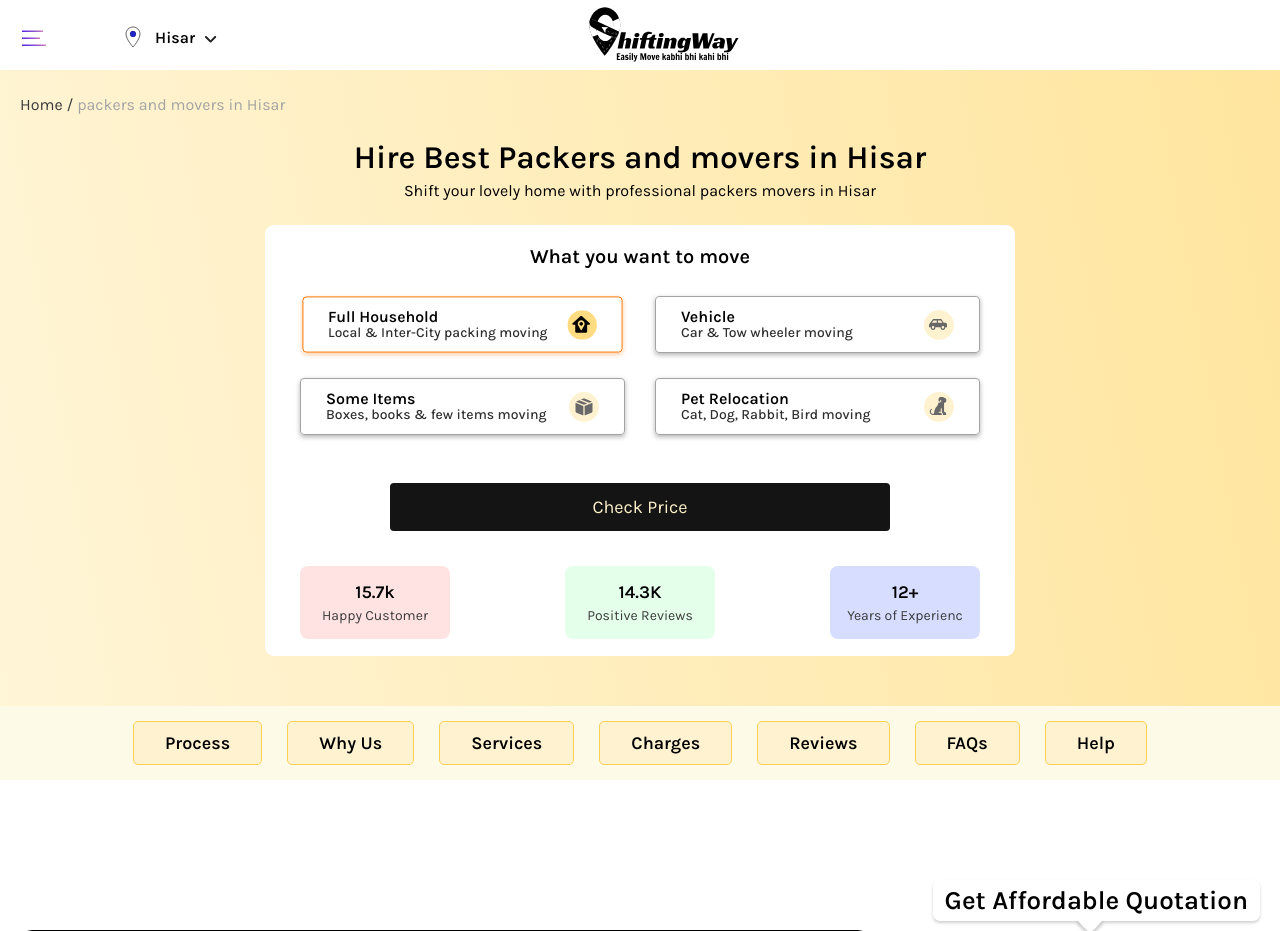
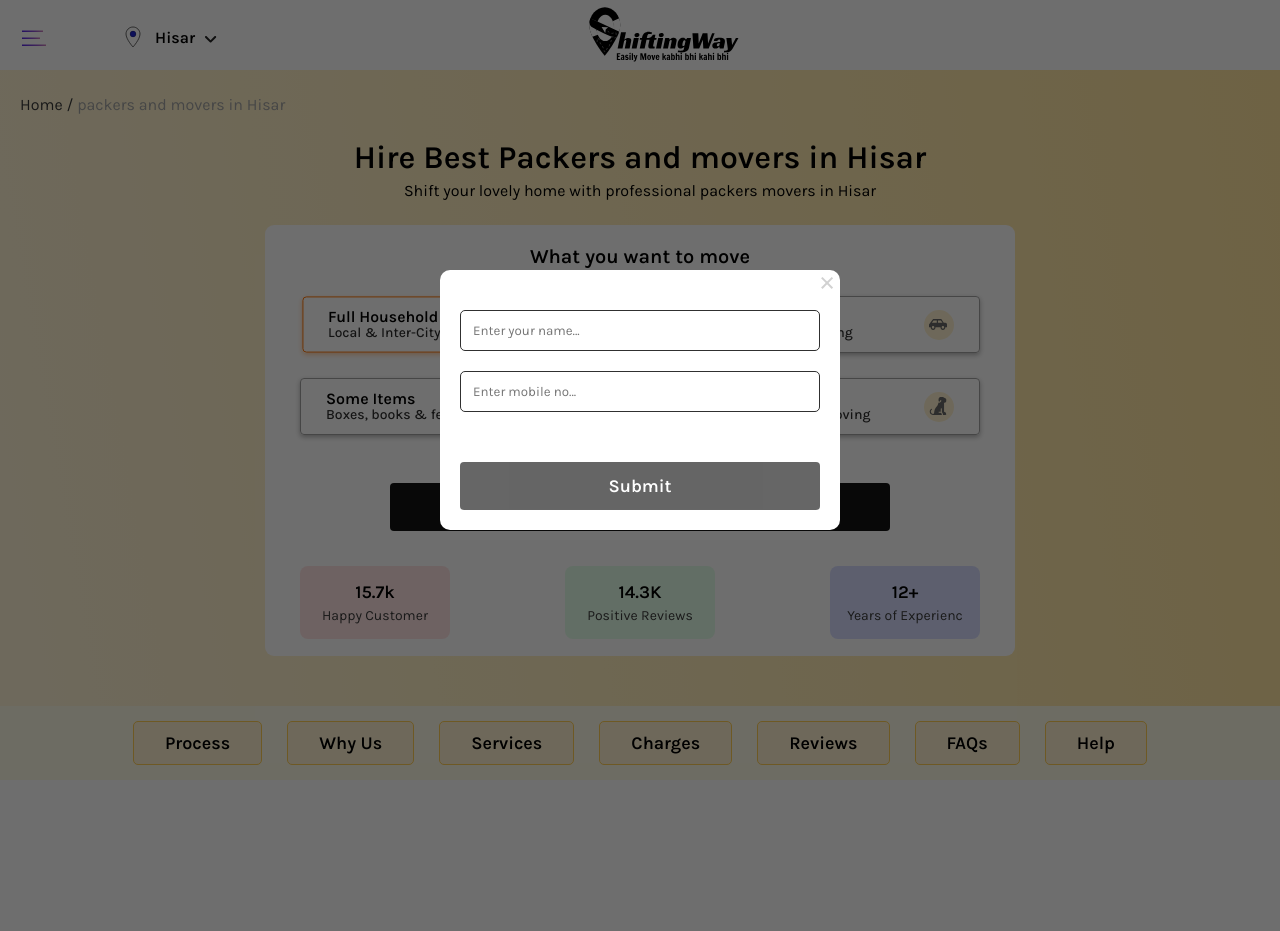
Before and after one commit to DevendersinghRajput/sfting-wy, a PHP site: page /packers-and-movers-in-hisar in a window 1280 px wide. Shown: the top 931 px of the page. After the commit the page ends 765 px from the top, so only its background shows below. Run offline with PHP 8.4, Linux system fonts and the light colour scheme; some web fonts are replaced.

Commit message:
new popup add in 4s visibale

```diff
--- a/include/form-popup.php
+++ b/include/form-popup.php
@@ -21,3 +21,27 @@
         </form>
 </div>
 <!-- ========= form pop - up clsoe ============ -->
+
+
+
+<div class="phone_no_send_popup" id="main_form_popup" style="display: none;">
+    <form class="phone_no_pop_form" action="include/mail">
+        <input type="text" id="name" name="name" placeholder="Enter your name..." autocomplete="off">
+        <input required="required" type="number" id="PhoneNumber" name="PhoneNumber" placeholder="Enter mobile no..." pattern="^[6789]\d{9}$" autocomplete="off">
+        <button type="submit" class="form-triged-pop-btn">Submit</button>
+        <div class="close_form_btn" id="close_pop_up"></div>
+    </form>
+</div>
+<!-- ========= form pop - up clsoe ============ -->
+
+<script>
+    document.addEventListener("DOMContentLoaded", function () {
+        setTimeout(function () {
+            document.getElementById('main_form_popup').style.display = 'flex';
+        }, 4000);
+    });
+
+    document.getElementById('close_pop_up').addEventListener('click', function () {
+        document.getElementById('main_form_popup').style.display = 'none';
+    });
+</script>
--- a/packers-and-movers-in-hisar.php
+++ b/packers-and-movers-in-hisar.php
@@ -99,6 +99,83 @@
           }
         }
     </style>
+    <style>
+    .phone_no_send_popup {
+        position: fixed;
+        top: 0%;
+        width: 100vw;
+        height: 100vh;
+        z-index: 12;
+        background-color: #00000091;
+        display: flex;
+        margin: auto;
+        justify-content: center;
+        align-items: center;
+    }
+
+    .phone_no_pop_form {
+        display: flex;
+        align-items: center;
+        justify-content: center;
+        flex-direction: column;
+        width: 100%;
+        height: fit-content;
+        max-width: 400px;
+        max-height: fit-content;
+        padding: 40px 20px 20px 20px;
+        gap: 20px;
+        border-radius: 10px;
+        background-color: #ffffff;
+        position: relative;
+    }
+
+    .phone_no_pop_form input {
+        width: 100%;
+        padding: 12px;
+        border-radius: 5px;
+        border: 1px solid #303030;
+        outline: none;
+    }
+
+    .close_form_btn {
+        width: 15px;
+        height: 15px;
+        display: flex;
+        transform: rotate(45deg);
+        /* background-color: #696969; */
+        position: absolute;
+        top: 10px;
+        right: 10px;
+        /* border-radius: 5px; */
+        cursor: pointer;
+        border-top: 2px solid #d1d1d1;
+    }
+
+    .close_form_btn::after {
+        content: '';
+        width: 15px;
+        height: 20px;
+        display: flex;
+        transform: rotate(-90deg);
+        /* background-color: #696969; */
+        position: absolute;
+        border-top: 2px solid #d1d1d1;
+        /* border-radius: 5px; */
+        top: -12px;
+        right: -10px;
+    }
+    @media (max-width: 600px){
+        .phone_no_pop_form{
+            border-radius: 10px 10px 0px 0px;
+            right: 0px;
+            bottom: 0px;
+        }
+        .phone_no_send_popup{
+            justify-content: end;
+            align-items: end;
+        }
+    }
+</style>
 </head>
 <body>
 
```
